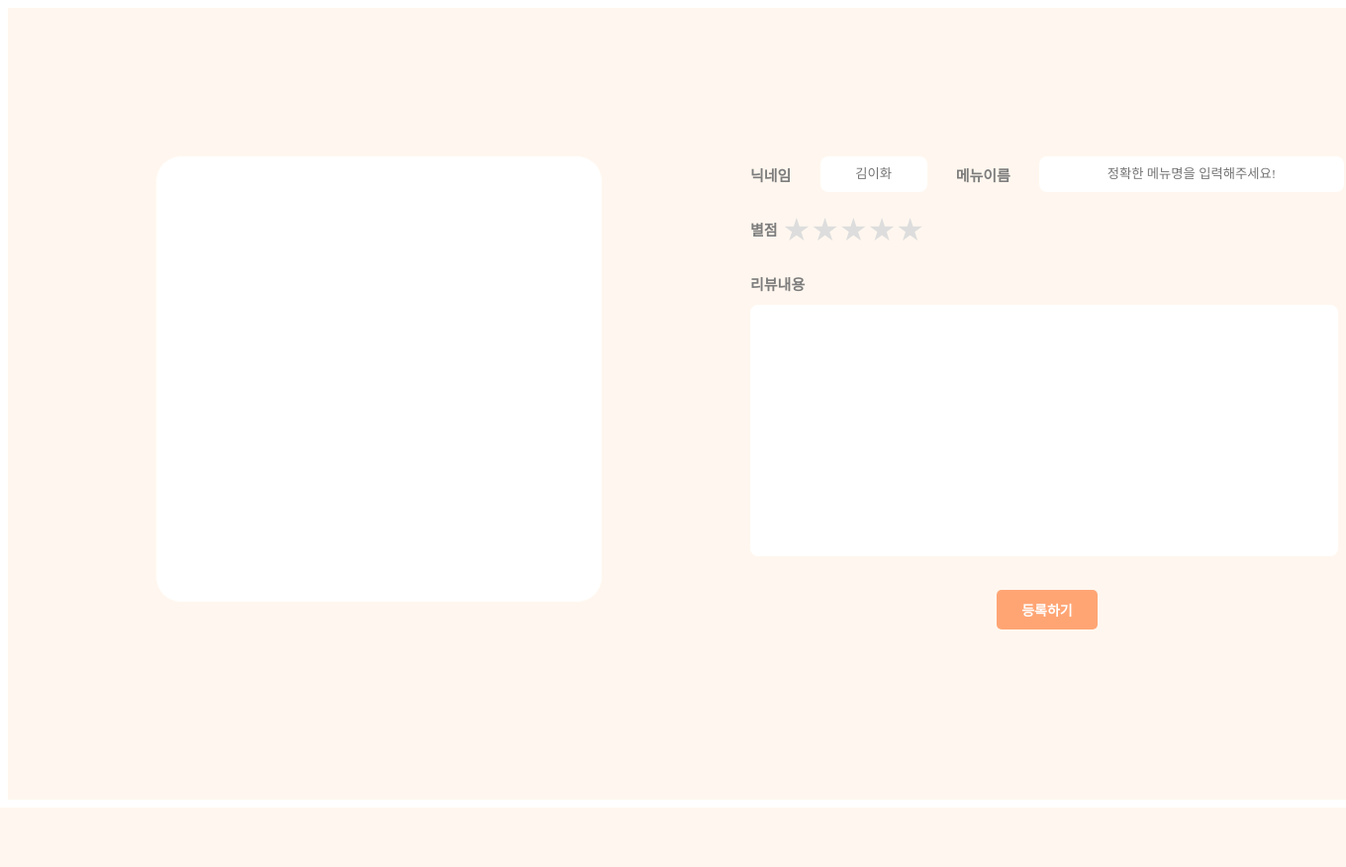
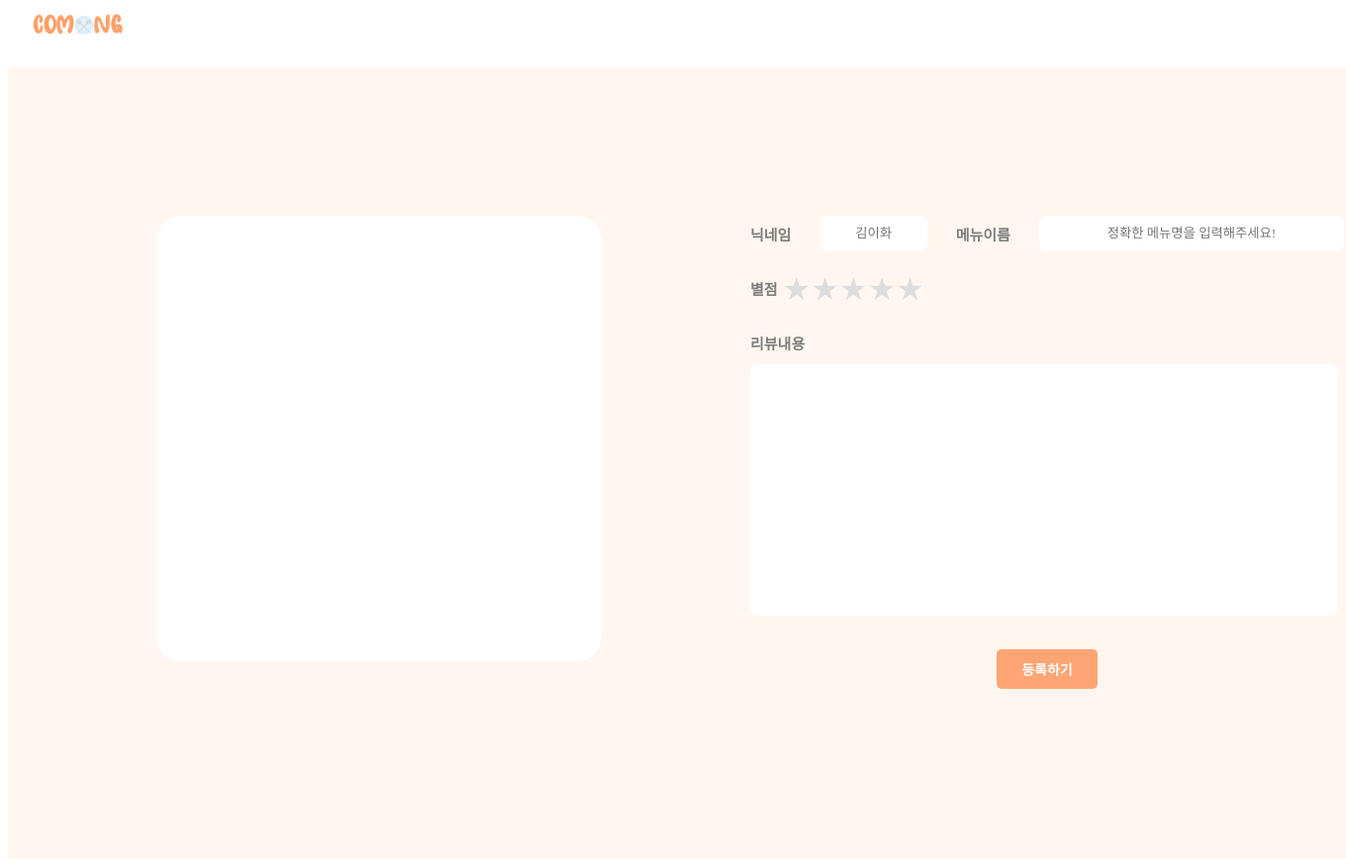
Before and after one commit to Haewonny/osp-homework, a Flask app: page /register_review in a window 1360 px wide. Shown: the whole page at 99% size. Before the commit the page ends 816 px from the top, so only its background shows below. Run offline with Flask 2, Linux system fonts and the light colour scheme.

Commit message:
별점 해결 및 bar추가

```diff
--- a/static/JS/main.js
+++ b/static/JS/main.js
@@ -1,3 +1,3 @@
 const drawStar = (target) => {
-    document.querySelector(`.star span`).style.width = `${target.value * 10}%`;
+    document.querySelector(`.star span`).style.width = `${target.value * 20}%`;
       }
--- a/static/css/review.css
+++ b/static/css/review.css
@@ -21,6 +21,21 @@
     overflow: hidden;
     pointer-events: none;
   }
+
+  .navbar {
+  display: inline;
+  width: 100vw;
+  height: 60px;
+  float: left;
+  background: white;
+}
+
+.logo-img {
+  display: grid;
+  float: left;
+  width: 100px;
+  margin: 0px 100px 0 20px;
+}
 
   .postReviewBG{
     background: #FFF7EF;
--- a/templates/register_review.html
+++ b/templates/register_review.html
@@ -11,6 +11,11 @@
     <script src="{{ url_for('static', filename='JS/main.js') }}" defer></script>
   </head>
   <body>
+  <nav class="navbar">
+      <a href="/" style="float: left;">
+        <img src="{{ url_for('static', filename='img/logo.png') }}" class="logo-img" >
+      </a>
+    </nav>
     <div class="postContainer">
       <div class="postReviewBG">
           <div class="column">
@@ -29,7 +34,7 @@
           <span class="star">
               ★★★★★
               <span>★★★★★</span>
-              <input type="range" oninput="drawStar(this)" value="1" step="1" min="0" max="10" name="star" id="star" required />
+              <input type="range" oninput="drawStar(this)" value="1" step="1" min="0" max="5" name="star" id="star" required />
           </span>
           </div>
           <label class="TextI" for="content">리뷰내용</label>
```
